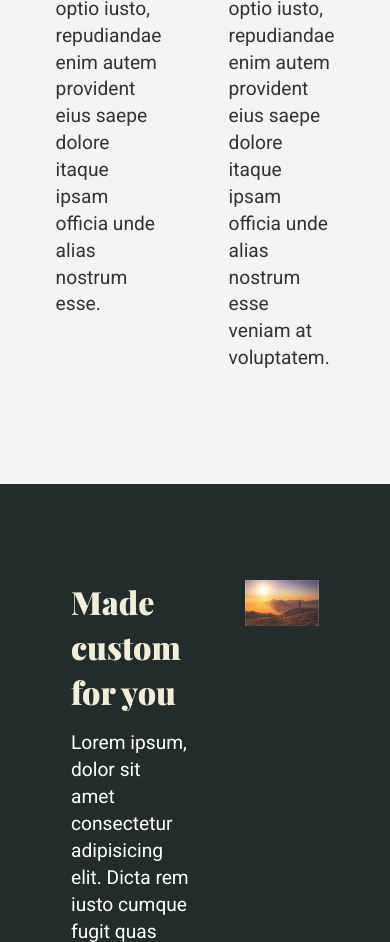
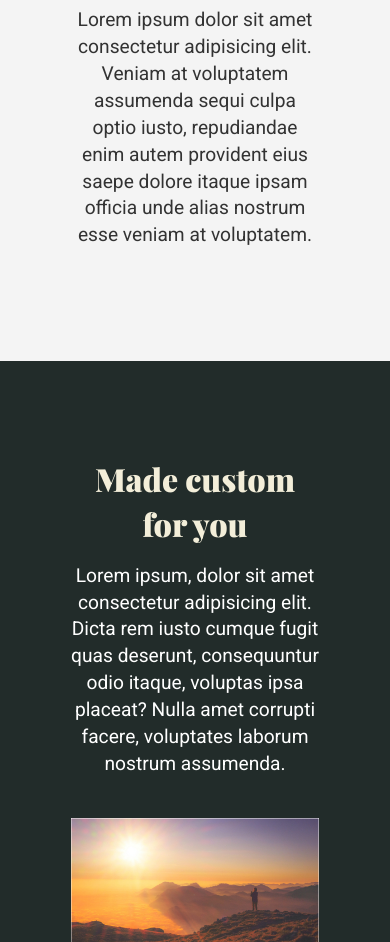
Before and after one commit to ShiyamS/Responsive-Design-Learning--v01, a plain HTML site: page index.html in a window 390 px wide. Shown: the part 1058-2000 px from the top of the page. Drawn offline with nearby package versions, Linux system fonts and the light colour scheme.

Commit message:
Mobile responsive - completed

```diff
--- a/index.html
+++ b/index.html
@@ -22,8 +22,11 @@
         </div>
     </section>
     <section class="details container">
-        <h2>Quality Design</h2>
-        <div class="row">
+        <div class="row-1">
+            <h2>Quality Design</h2>
+        </div>
+
+        <div class=" row">
             <p>Lorem ipsum dolor sit amet consectetur adipisicing elit. Veniam at voluptatem assumenda sequi culpa optio
                 iusto, repudiandae enim autem provident eius saepe dolore itaque ipsam officia unde alias nostrum esse.
             </p>
--- a/styles.css
+++ b/styles.css
@@ -120,3 +120,40 @@ img {
 .description-2 .items {
   margin-left: 3.5rem;
 }
+
+@media (max-width: 900px) {
+  .details {
+    flex-direction: column;
+    align-items: center;
+  }
+
+  .row {
+    flex-direction: column;
+    align-items: center;
+    justify-content: center;
+    text-align: center;
+  }
+
+  .row p + p {
+    margin-top: 2em;
+    margin-left: 0;
+  }
+
+  .description-2 .row {
+    flex-direction: column-reverse;
+  }
+
+  .items {
+    align-items: center;
+    justify-content: center;
+    text-align: center;
+    width: 100%;
+  }
+
+  .description-1 .items,
+  .description-2 .items {
+    margin-bottom: 2.5em;
+    margin-right: 0;
+    margin-left: 0;
+  }
+}
```
